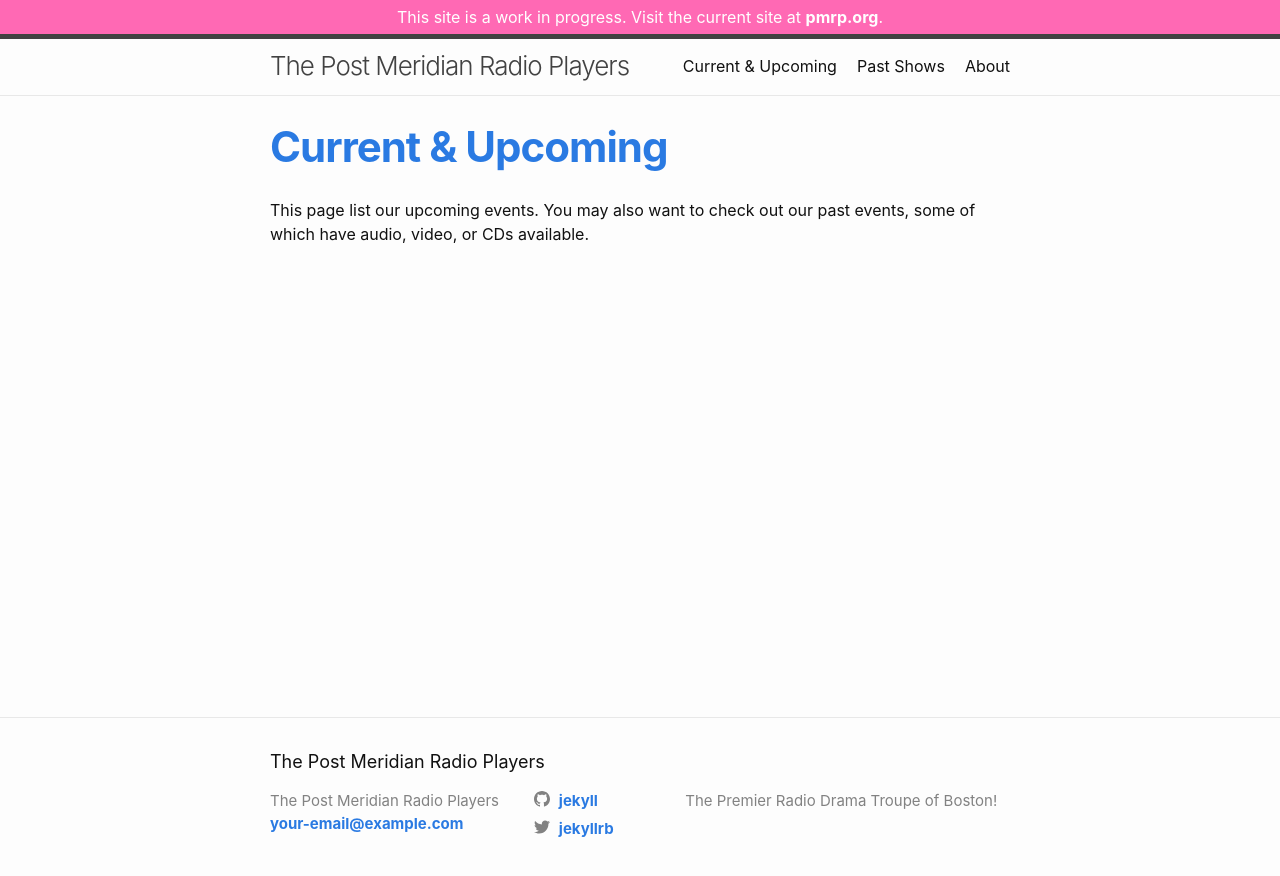
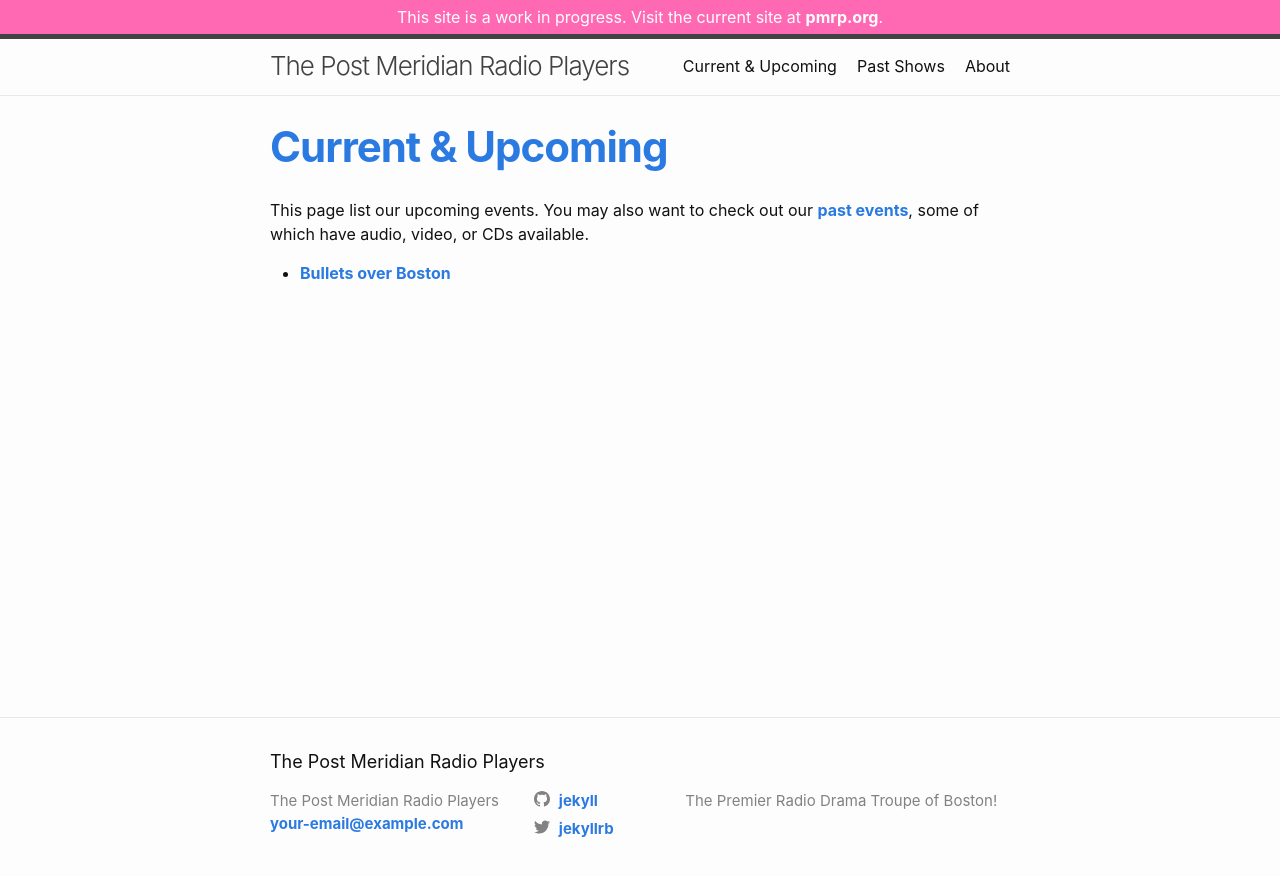
Before and after one commit to pmrp-boston/pmrp_2025, a Jekyll site: the page built from upcoming.md, in a window 1280 px wide. Shown: the top 876 px of the page. Built offline with Jekyll 4.4.1, drawn with Linux system fonts in a browser that asks for light colours.

Commit message:
Make bullets the currently running event

```diff
--- a/upcoming.md
+++ b/upcoming.md
@@ -2,10 +2,9 @@
 layout: page
 title: Current & Upcoming
 ---
-This page list our upcoming events. You may also want to check out our past events, some of which have audio, video, or CDs available.
+This page list our upcoming events. You may also want to check out our [past events]({{ "past" | relative_url }}), some of which have audio, video, or CDs available.
 
-{% for event in site.events %}
-{% if event.year >= 2025 %}
-- {{ event.title }} ({{ event.year }})
-{% endif %}
+{% assign current_events = site.events | where: "current", true %}
+{% for event in current_events %}
+- [{{ event.title }}]({{ event.url | relative_url }})
 {% endfor %}
```
Also changed, not shown: _events/bullets.md (+1 -0 lines).
